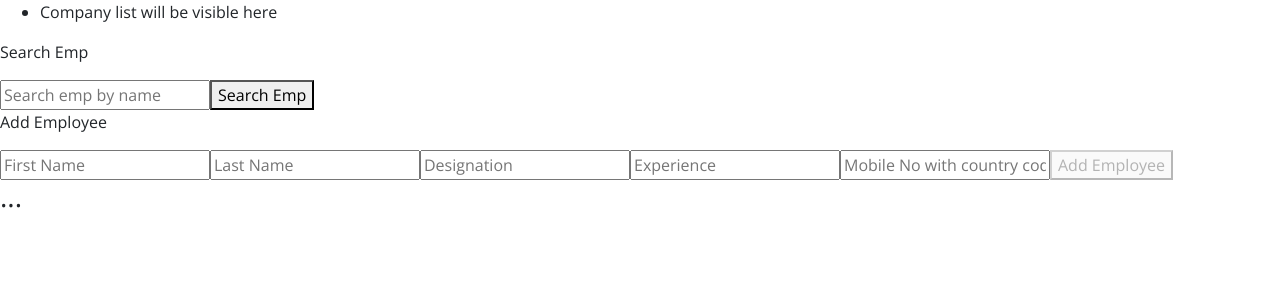
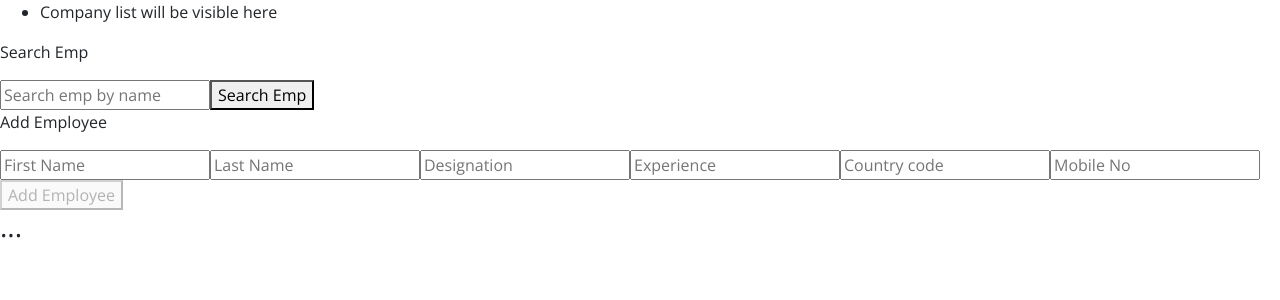
Before and after one commit to Devcorns/tdlo.com, an Angular app in the folder tdlo/: page /1 in a window 1280 px wide. Shown: the top 300 px of the page. Built offline with nearby package versions, Linux system fonts and the light colour scheme; no server answers.

Commit message:
save employee details

```diff
--- a/tdlo/src/app/company/add-employee/add-employee.component.html
+++ b/tdlo/src/app/company/add-employee/add-employee.component.html
@@ -24,8 +24,13 @@
 
   <input
     type="text"
+    formControlName="cntryCode"
+    placeholder="Country code"/>
+
+    <input
+    type="text"
     formControlName="empMobile"
-    placeholder="Mobile No with country code"/>
+    placeholder="Mobile No "/>
 
   <button type="submit" [disabled]=!empDetails.valid>Add Employee</button>
 
--- a/tdlo/src/app/company/add-employee/add-employee.component.ts
+++ b/tdlo/src/app/company/add-employee/add-employee.component.ts
@@ -18,7 +18,8 @@ export class AddEmployeeComponent implements OnInit {
       fname : new FormControl('',[Validators.required,Validators.minLength(3)]),
       last : new FormControl('',[Validators.required,Validators.minLength(2)]),
       designation : new FormControl('',[Validators.required,Validators.minLength(5)]),
-      Experience : new FormControl('',[Validators.required,Validators.minLength(3)]),
+      Experience : new FormControl('',[Validators.required,Validators.minLength(1)]),
+      cntryCode : new FormControl('',[Validators.required,Validators.minLength(1)]),
       empMobile : new FormControl('',[Validators.required,Validators.minLength(6),Validators.maxLength(20)])
 
     });
```
